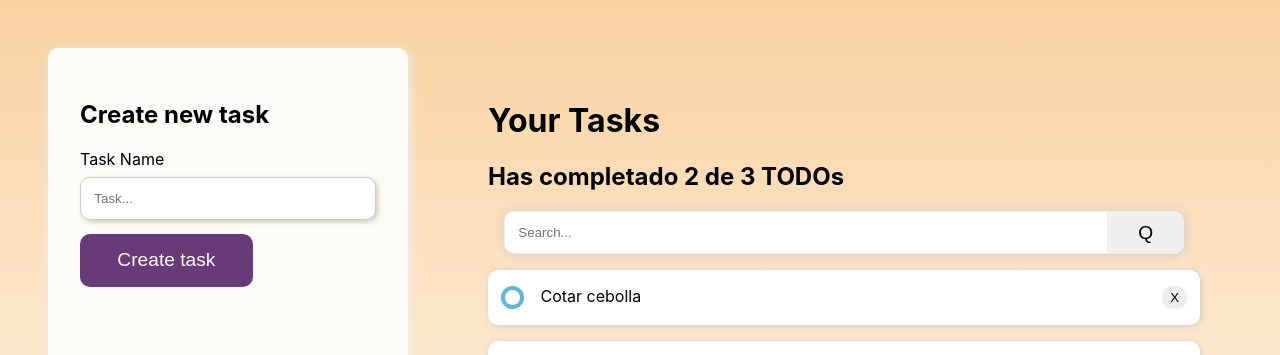
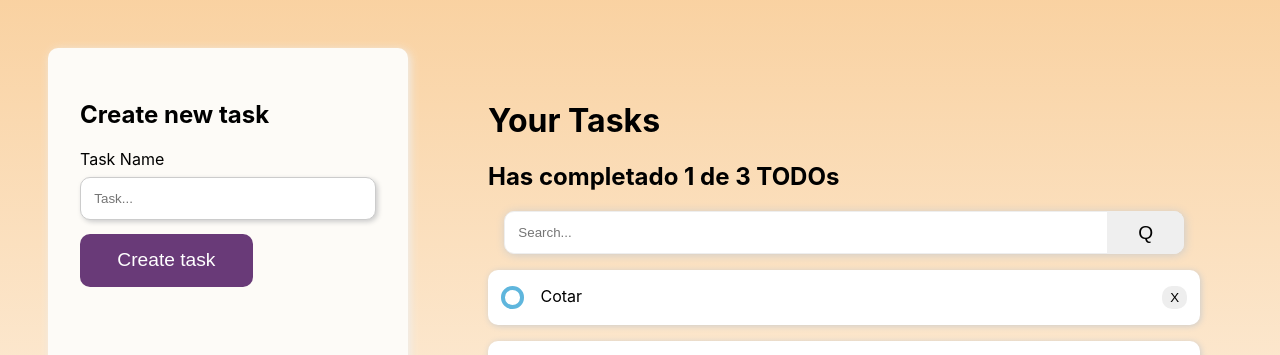
Before and after one commit to debian789/todo, a React (Create React App) app: page / in a window 1280 px wide. Shown: the top 355 px of the page. Built offline with nearby package versions, Linux system fonts and the light colour scheme.

Commit message:
Creacion de eventos base

```diff
--- a/src/App.js
+++ b/src/App.js
@@ -10,20 +10,53 @@ import {ContainerCreateTask} from './components/ContainerCreateTask'
 
 
 const todos =  [
-  {text: 'Cotar cebolla', completed: false},
+  {text: 'Cotar', completed: false},
   {text: 'Cotar cebolla 1', completed: false},
   {text: 'Cotar cebolla 2', completed: true}
 ]
 
+function createTaskEvent() {
+  console.log('hooola')
+}
+
+
 function App() {
+
+  const [searchValue, setSearchValue] = React.useState('');
+  const [todoValue, setTodoValue] = React.useState(todos)
+
+  const totalTodos = todoValue.length;
+  const completedTodo = todoValue.filter(item => !!item.completed).length;
+
+  let searchedTodos = [];
+
+  if (!searchValue.length >= 1) {
+    searchedTodos = todoValue;
+  } else {
+
+    searchedTodos = todoValue.filter (todo => {
+      const todoText   = todo.text.toLowerCase();
+      const searchText = searchValue.toLowerCase();
+      return todoText.includes(searchText);
+    })
+  }
+
+
   return (
     <div className='container-app'>
-      <ContainerCreateTask />
+      <ContainerCreateTask  createTaskEvent= {createTaskEvent} />
       <div className='container-search-items'>
-        <TodoCounter />
-        <TodoSearch />
+        <TodoCounter
+          totalTodos={totalTodos}
+          completedTodo={completedTodo}
+
+        />
+        <TodoSearch
+          searchValue={searchValue}
+          setSearchValue={setSearchValue}
+        />
         <TodoList >
-          {todos.map((item, index) => (
+          {searchedTodos.map((item, index) => (
             <TodoItem key={index} text={item.text}  completed={item.completed} />
           ))}
         </TodoList>
--- a/src/components/ContainerCreateTask.js
+++ b/src/components/ContainerCreateTask.js
@@ -3,13 +3,13 @@ import {CreateTodoButton} from './CreateTodoButton'
 import './ContainerCreateTask.css'
 import createImg from '../images/create.png'
 
-function ContainerCreateTask() {
+function ContainerCreateTask(props) {
     return (
         <div className='container-create-task'>
             <h2>Create new task</h2>
             <label>Task Name</label>
             <input type="text" placeholder="Task..."/>
-            <CreateTodoButton />
+            <CreateTodoButton createTaskEvent={props.createTaskEvent}/>
           {/* <img src={createImg}/>*/}
         </div>
     )
--- a/src/components/CreateTodoButton.js
+++ b/src/components/CreateTodoButton.js
@@ -1,8 +1,13 @@
 import './CreateTodoButton.css'
 
-function CreateTodoButton() {
+
+
+
+function CreateTodoButton(props) {
     return (
-        <button className="create-task">Create task</button>
+        <button className="create-task"
+            onClick={props.createTaskEvent}
+        >Create task</button>
     )
 }
 
--- a/src/components/TodoCounter.js
+++ b/src/components/TodoCounter.js
@@ -2,11 +2,11 @@ import React from 'react';
 
 
 
-function TodoCounter () {
+function TodoCounter ({totalTodos, completedTodo}) {
     return (
         <React.Fragment>
             <h1>Your Tasks</h1>
-            <h2>Has completado 2 de 3 TODOs</h2>
+            <h2>Has completado {completedTodo} de {totalTodos} TODOs</h2>
         </React.Fragment>
     )
 
--- a/src/components/TodoItem.js
+++ b/src/components/TodoItem.js
@@ -1,15 +1,27 @@
 import './TodoItem.css'
 
 function TodoItem (props) {
+
+const onComplete = () => {
+    alert('Ya se completo '+ props.text)
+}
+
+
+const onDelete = () => {
+    alert('Se borro '+ props.text)
+}
+
 return (
     <li className={`itemList ${props.completed ?   'doneItemList' : 'openItemList'  }`} >
-        <span className={`itemCheck ${props.completed ? 'doneItem': 'openItem'   }`}>
-            { props.completed ? '√': '' }
+        <span
+            onClick={onComplete}
+            className={`itemCheck ${props.completed ? 'doneItem': 'openItem'   }`}>
+                { props.completed ? '√': '' }
         </span>
         <label className={` ${props.completed ?  'doneItemText' :  'openItemText'  }`}>
             {props.text}
         </label>
-        <button className='deleteItem'>X</button>
+        <button className='deleteItem' onClick={onDelete}>X</button>
     </li>
     )
 }
--- a/src/components/TodoSearch.js
+++ b/src/components/TodoSearch.js
@@ -2,12 +2,23 @@ import React from 'react';
 
 import './TodoSearch.css'
 
-function TodoSearch() {
+function TodoSearch({searchValue, setSearchValue}) {
+
+   // const [searchValue, setSearchValue] = React.useState('');
+
+    const onSearchValueChange = (event) => {
+        // console.log(event.target.value)
+        setSearchValue(event.target.value)
+
+    }
+
     return (
     <div className="container-search">
-        <input type="text" className='input-search' placeholder='Search...'/>
-        <button>Q</button>
-
+        <input
+        onChange={onSearchValueChange}
+        value={searchValue}
+         type="text" className='input-search' placeholder='Search...'/>
+        <button>Q{searchValue}</button>
     </div>
     )
 }
```
